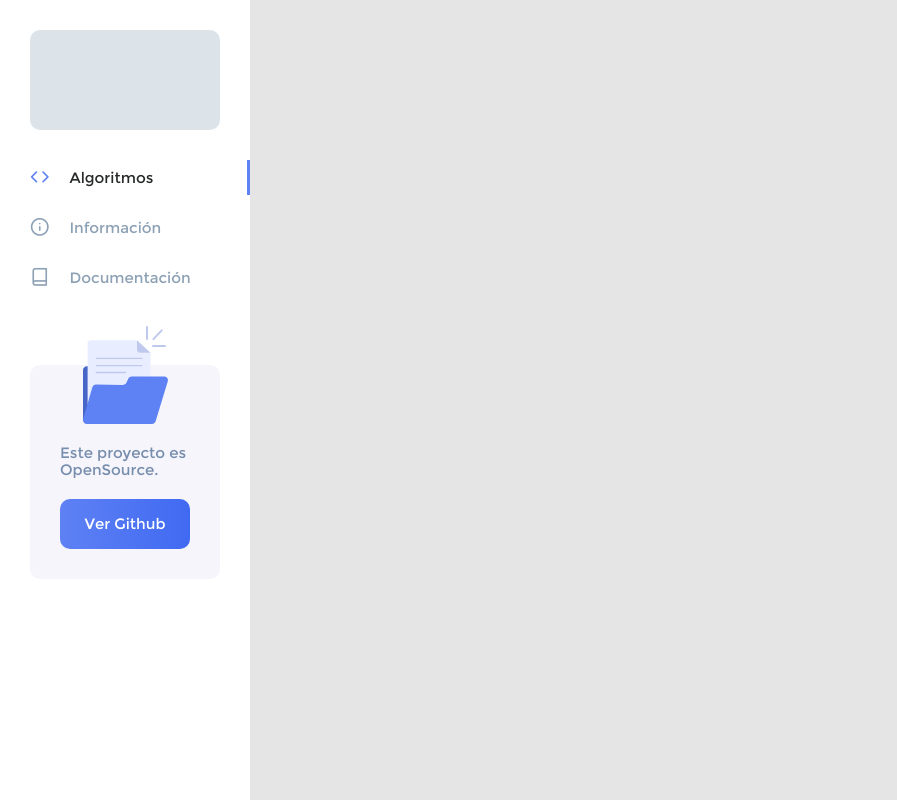
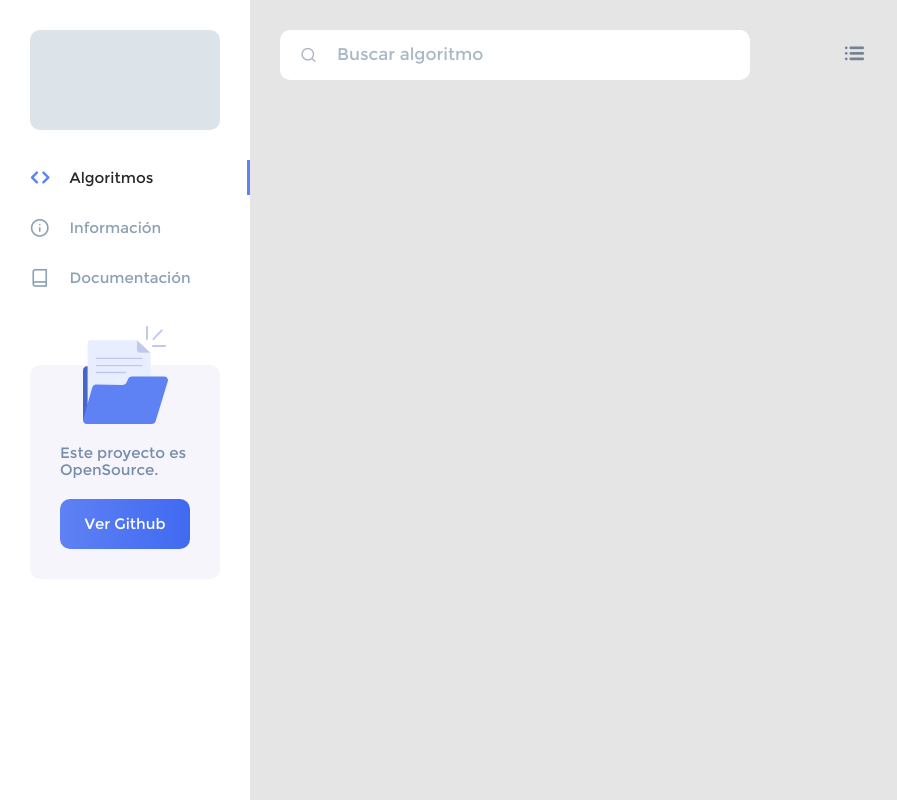
Before and after one commit to alexsan-dev/proyecto01-edd, a website: page public/index.html in a window 1280 px wide. Shown: the whole page, without its empty margins (0-897 px from the left). Drawn offline with Linux system fonts and the light colour scheme; files whose address does not match are found by name.

Commit message:
[ Add ] topbar

```diff
--- a/public/index.html
+++ b/public/index.html
@@ -84,9 +84,27 @@
 					</defs>
 				</svg>
 				<p>Este proyecto es OpenSource.</p>
-				<button>Ver Github</button>
+				<button type="button">Ver Github</button>
 			</div>
 		</nav>
+		<main>
+			<div id="topbar">
+				<div class="input">
+					<label for="search" aria-label="Search Icon"
+						><i class="icon-search"></i
+					></label>
+					<input
+						placeholder="Buscar algoritmo"
+						type="search"
+						id="search"
+						name="search"
+					/>
+				</div>
+				<button type="button" id="algo-view-btn">
+					<i class="icon-list"></i>
+				</button>
+			</div>
+		</main>
 		<script src="../scripts/index.js"></script>
 	</body>
 </html>
--- a/public/styles/global.css
+++ b/public/styles/global.css
@@ -49,3 +49,38 @@ button {
 button:hover {
 	box-shadow: 0 0 10px rgba(0, 0, 0, 0.2);
 }
+
+.input {
+	display: flex;
+	align-items: center;
+	height: 50px;
+	background: #fff;
+	border-radius: var(--radius);
+	padding: 10px 20px;
+}
+
+.input > label > i {
+	color: #aab8c6;
+	margin-right: 20px;
+	transition: color 0.2s ease-in-out;
+}
+
+.input > input {
+	width: 100%;
+	border: none;
+	outline: none;
+	appearance: none;
+	font-weight: 500;
+}
+
+.input > input::placeholder {
+	color: #aab8c6;
+}
+
+.input > input:focus {
+	color: var(--darkGray);
+}
+
+.input:focus-within > label > i {
+	color: var(--darkGray);
+}
--- a/public/styles/index.css
+++ b/public/styles/index.css
@@ -1,10 +1,15 @@
+body {
+	display: grid;
+	grid-template-columns: 250px 1fr 375px;
+}
+
 nav {
-	position: absolute;
+	position: relative;
 	top: 0;
 	left: 0;
-	width: 250px;
+	width: 100%;
 	background: #fff;
-	height: 100%;
+	height: 100vh;
 }
 
 nav > #logo {
@@ -36,8 +41,6 @@ nav > ul > li {
 }
 
 nav > ul > li > i {
-	position: relative;
-	top: -1px;
 	margin-right: 20px;
 	font-size: 1.3em;
 	transition: color 0.2s ease-in-out;
@@ -56,6 +59,7 @@ nav > ul > li:hover {
 nav > ul > li.active-path > i,
 nav > ul > li:hover > i {
 	color: var(--blue);
+	font-weight: bold;
 }
 
 nav > ul > li.active-path > span,
@@ -90,3 +94,41 @@ nav > #git-info > button {
 	font-size: 15px;
 	width: 100%;
 }
+
+main {
+	position: relative;
+	top: 0;
+	width: 100%;
+	padding: 30px;
+}
+
+main > #topbar {
+	display: flex;
+	align-items: center;
+	justify-content: space-between;
+}
+
+main > #topbar > .input {
+	width: 100%;
+	max-width: 470px;
+}
+
+main > #topbar > .input > label > i {
+	position: relative;
+	top: 1.5px;
+}
+
+main > #topbar > button {
+	background: transparent;
+	color: var(--darkGray);
+}
+
+main > #topbar > button:hover {
+	box-shadow: none;
+}
+
+main > #topbar > button > i {
+	color: #768492;
+	font-weight: bold;
+	font-size: 1.3em;
+}
```
